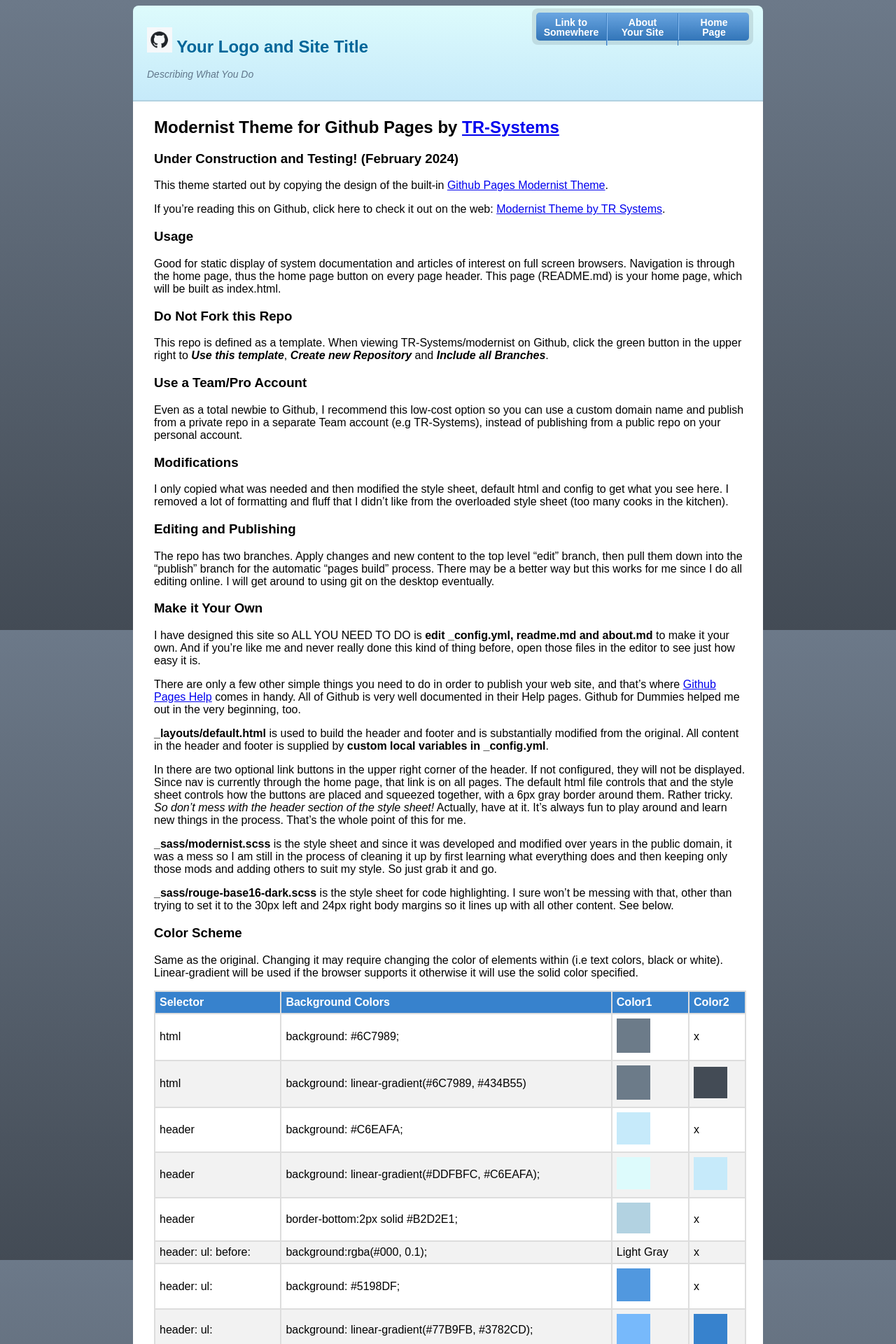
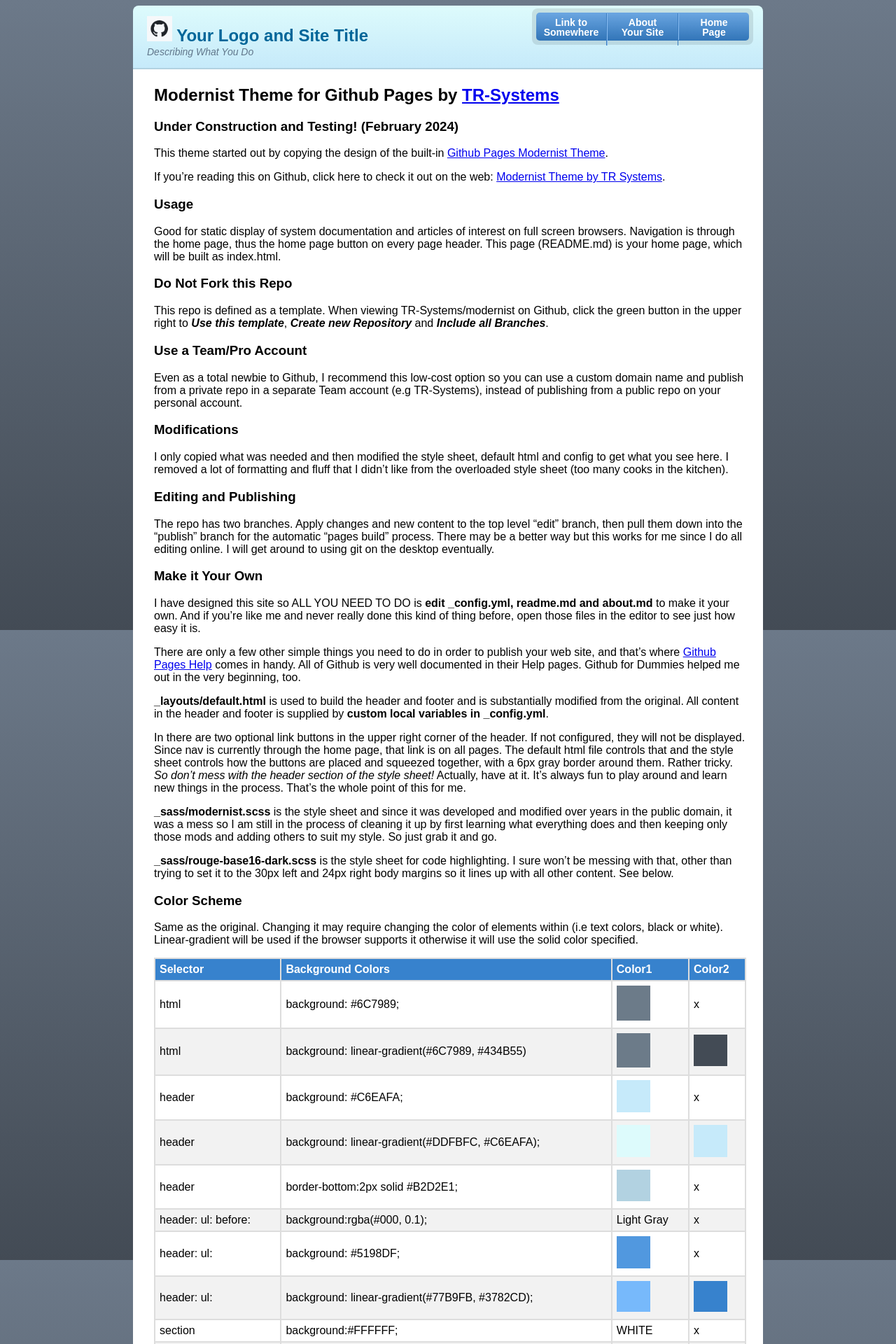
Before and after one commit to TR-Systems/modernist, a Jekyll site: the page built from README.md, in a window 1280 px wide. Shown: the top 1920 px of the page at 70% size. Built offline with Jekyll 4.4.1, drawn with Linux system fonts in a browser that asks for light colours; our own code applies the rules of GitHub Pages for plain Markdown files.

Commit message:
Update modernist.scss

```diff
--- a/_sass/modernist.scss
+++ b/_sass/modernist.scss
@@ -29,28 +29,28 @@
   padding:15px 20px;
   border-bottom:2px solid #B2D2E1;
 
-/*    margin:0; */
-/*    padding:0; */
   h1 {
+    margin:0;
+    padding:0;
     font-size:24px;
     line-height:1.2;
     color:#069;
   }
 
-/*     margin:0; */
   p {
+    margin:0;
     color:#61778B;
     width:600px; /* make it long enough for site.description */
     font-size:14px;
 
+/*      font-weight:700; */
     &.view {
       display:none;
-      font-weight:700;
 
-      a {
-        color:#06c;
-        text-decoration: none;
-      }
+/*      a { */
+/*        color:#06c; */
+/*        text-decoration: none; */
+/*      } */
     }
   }
 
```
